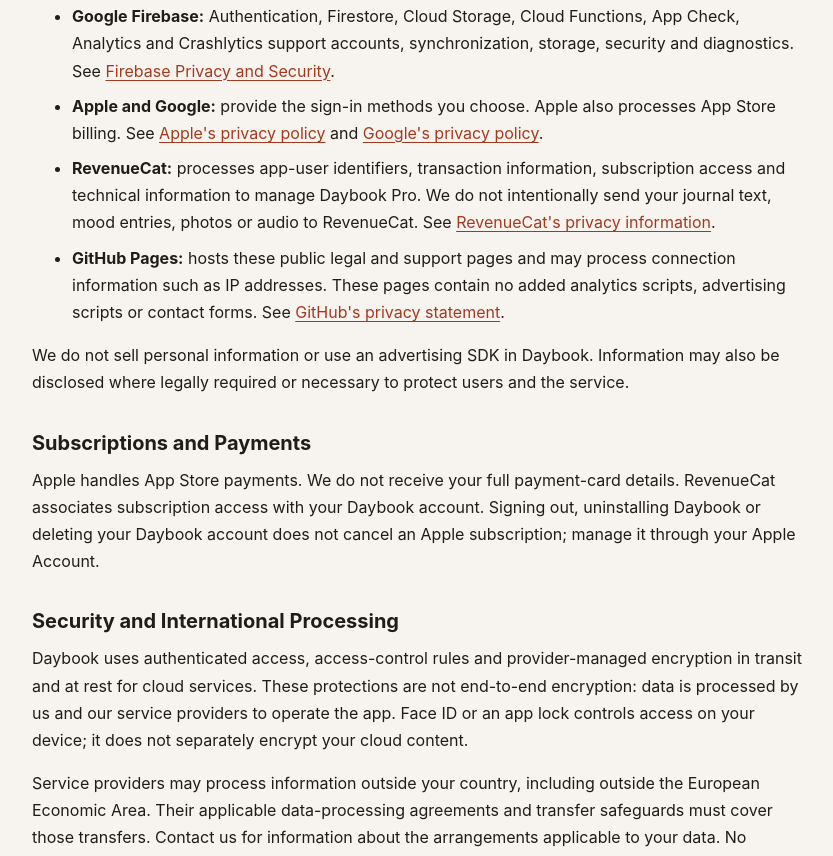
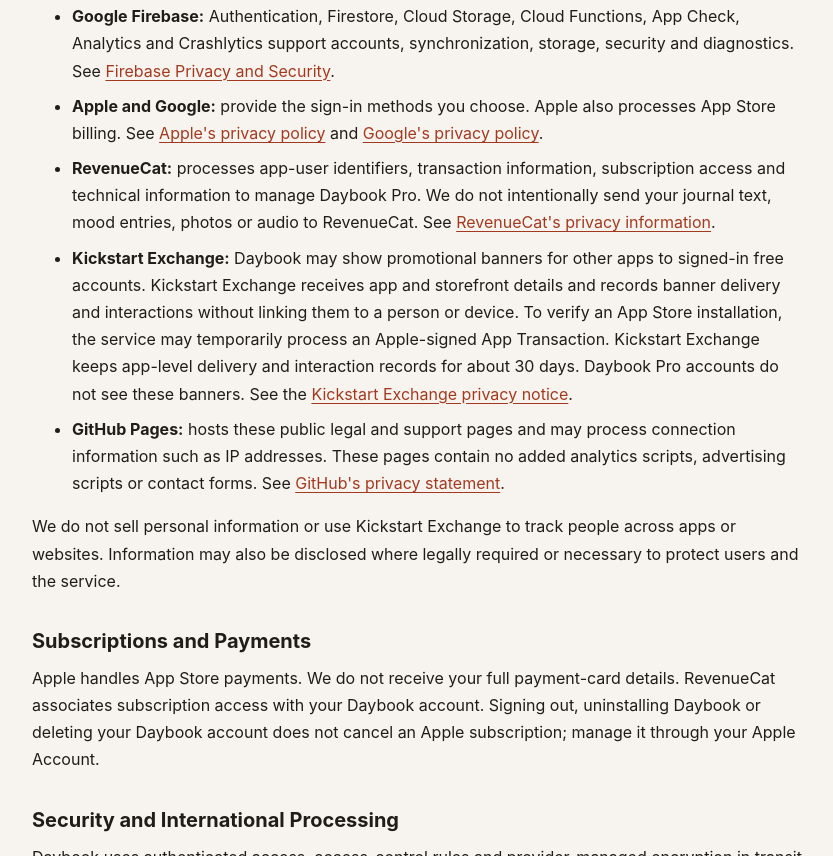
Before and after one commit to PavelBohomolny/daybook-legal, a plain HTML site: page privacy-policy.html in a window 1280 px wide. Shown: the part 1552-2408 px from the top of the page, without its empty margins (222-1055 px from the left). Drawn offline with Linux system fonts and the light colour scheme.

Commit message:
Disclose Kickstart Exchange in Daybook privacy policy

```diff
--- a/privacy-policy.html
+++ b/privacy-policy.html
@@ -19,7 +19,7 @@
     </header>
     <main id="content">
         <h1>Privacy Policy</h1>
-        <p class="meta">Last updated: October 16, 2026</p>
+        <p class="meta">Last updated: November 15, 2026</p>
         <p>Daybook ("we", "our", "us") helps you manage your calendar, tasks, notes, moods and photos. This policy describes how information is processed when you use the app. For privacy requests, contact <a href="mailto:bohomolnyi.dev@gmail.com">email</a>.</p>
 
         <h2>Information We Process</h2>
@@ -45,9 +45,10 @@
             <li><strong>Google Firebase:</strong> Authentication, Firestore, Cloud Storage, Cloud Functions, App Check, Analytics and Crashlytics support accounts, synchronization, storage, security and diagnostics. See <a href="https://firebase.google.com/support/privacy">Firebase Privacy and Security</a>.</li>
             <li><strong>Apple and Google:</strong> provide the sign-in methods you choose. Apple also processes App Store billing. See <a href="https://www.apple.com/legal/privacy/">Apple's privacy policy</a> and <a href="https://policies.google.com/privacy">Google's privacy policy</a>.</li>
             <li><strong>RevenueCat:</strong> processes app-user identifiers, transaction information, subscription access and technical information to manage Daybook Pro. We do not intentionally send your journal text, mood entries, photos or audio to RevenueCat. See <a href="https://www.revenuecat.com/privacy">RevenueCat's privacy information</a>.</li>
+            <li><strong>Kickstart Exchange:</strong> Daybook may show promotional banners for other apps to signed-in free accounts. Kickstart Exchange receives app and storefront details and records banner delivery and interactions without linking them to a person or device. To verify an App Store installation, the service may temporarily process an Apple-signed App Transaction. Kickstart Exchange keeps app-level delivery and interaction records for about 30 days. Daybook Pro accounts do not see these banners. See the <a href="https://exchange.kickstart.tools/privacy">Kickstart Exchange privacy notice</a>.</li>
             <li><strong>GitHub Pages:</strong> hosts these public legal and support pages and may process connection information such as IP addresses. These pages contain no added analytics scripts, advertising scripts or contact forms. See <a href="https://docs.github.com/en/site-policy/privacy-policies/github-general-privacy-statement">GitHub's privacy statement</a>.</li>
         </ul>
-        <p>We do not sell personal information or use an advertising SDK in Daybook. Information may also be disclosed where legally required or necessary to protect users and the service.</p>
+        <p>We do not sell personal information or use Kickstart Exchange to track people across apps or websites. Information may also be disclosed where legally required or necessary to protect users and the service.</p>
 
         <h2>Subscriptions and Payments</h2>
         <p>Apple handles App Store payments. We do not receive your full payment-card details. RevenueCat associates subscription access with your Daybook account. Signing out, uninstalling Daybook or deleting your Daybook account does not cancel an Apple subscription; manage it through your Apple Account.</p>
```
